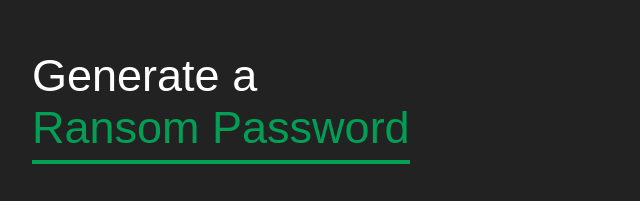
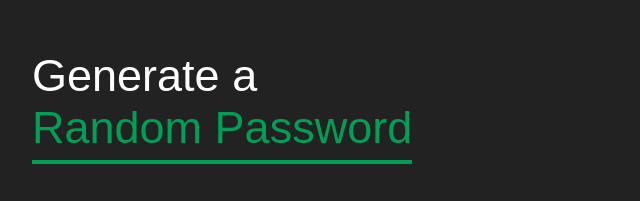
Before and after one commit to nenyeokanumee/Generate-Random-Password, a plain HTML site: page index.html in a window 1280 px wide. Shown: the top 201 px of the page, 258-898 px from the left. Drawn offline with Linux system fonts and the light colour scheme.

Commit message:
Correct typographical error on main header

```diff
--- a/index.html
+++ b/index.html
@@ -8,7 +8,7 @@
 </head>
 <body>
     <div class="container">
-        <h1>Generate a <br> <span>Ransom Password</span></h1>
+        <h1>Generate a <br> <span>Random Password</span></h1>
         <div class="display">
             <input type="text" name="" id="password">
             <img id="copyButton" src="/images/copy.png" alt="">
```
